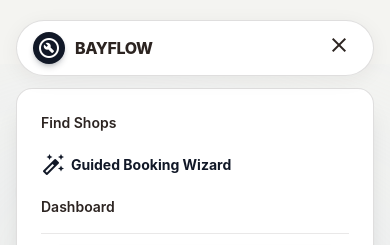
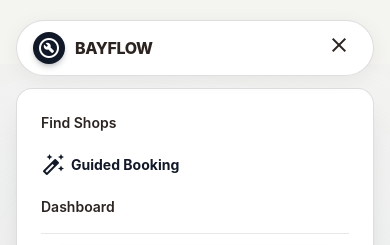
Before and after one commit to suleman2028nust/BayFlow-LoopLab, a Next.js app in the folder Frontend/: page / in a window 390 px wide. Both pictures are taken after a click on the button "menu". Shown: the top 245 px of the page. Built offline with nearby package versions, Linux system fonts and the light colour scheme.

Commit message:
Implement user role management in Navbar
Added user role management to Navbar component, allowing role-based rendering of menu items.

```diff
--- a/Frontend/components/Navbar.tsx
+++ b/Frontend/components/Navbar.tsx
@@ -15,19 +15,33 @@ export default function Navbar({ onOpenDemo }: NavbarProps) {
   const [mobileMenuOpen, setMobileMenuOpen] = useState(false);
   const [isAuthenticated, setIsAuthenticated] = useState(false);
   const [token, setToken] = useState<string | null>(null);
+  const [userRole, setUserRole] = useState<string | null>(null);
 
   useEffect(() => {
     const storedToken = localStorage.getItem("bayflow_token");
     setToken(storedToken);
     setIsAuthenticated(!!storedToken);
+
+    const storedRole = localStorage.getItem("bayflow_user_role");
+    if (storedRole) {
+      setUserRole(storedRole);
+    } else if (storedToken) {
+      try {
+        const payload = JSON.parse(atob(storedToken.split(".")[1]));
+        if (payload?.role) setUserRole(payload.role);
+      } catch (e) {}
+    }
   }, []);
 
   const handleSignOut = () => {
     localStorage.removeItem("bayflow_token");
     localStorage.removeItem("bayflow_user_role");
     setIsAuthenticated(false);
+    setUserRole(null);
     router.replace("/login");
   };
+
+  const isCustomerOrGuest = !userRole || userRole === "CUSTOMER";
 
   return (
     <header className="fixed top-5 left-0 w-full z-50 px-4 sm:px-6 lg:px-8">
@@ -53,13 +67,15 @@ export default function Navbar({ onOpenDemo }: NavbarProps) {
           >
             Find Shops
           </Link>
+          {isCustomerOrGuest && (
             <Link
               href="/book"
               className="hover:text-[#111827] transition-colors flex items-center gap-1 font-bold text-[#111827]"
             >
               <span className="material-symbols-outlined text-sm">auto_fix_high</span>
-            <span>Booking Wizard</span>
+              <span>Guided Booking</span>
             </Link>
+          )}
           <Link
             href={isAuthenticated ? "/dashboard" : "/login"}
             className="hover:text-[#111827] transition-colors"
@@ -125,14 +141,16 @@ export default function Navbar({ onOpenDemo }: NavbarProps) {
             >
               Find Shops
             </Link>
+            {isCustomerOrGuest && (
               <Link
                 href="/book"
                 onClick={() => setMobileMenuOpen(false)}
                 className="hover:text-[#111827] py-1 font-bold flex items-center gap-1.5 text-[#111827]"
               >
                 <span className="material-symbols-outlined text-base">auto_fix_high</span>
-              <span>Guided Booking Wizard</span>
+                <span>Guided Booking</span>
               </Link>
+            )}
             <Link
               href={isAuthenticated ? "/dashboard" : "/login"}
               onClick={() => setMobileMenuOpen(false)}
```
Lines whose indentation alone changed are shown as unchanged.
